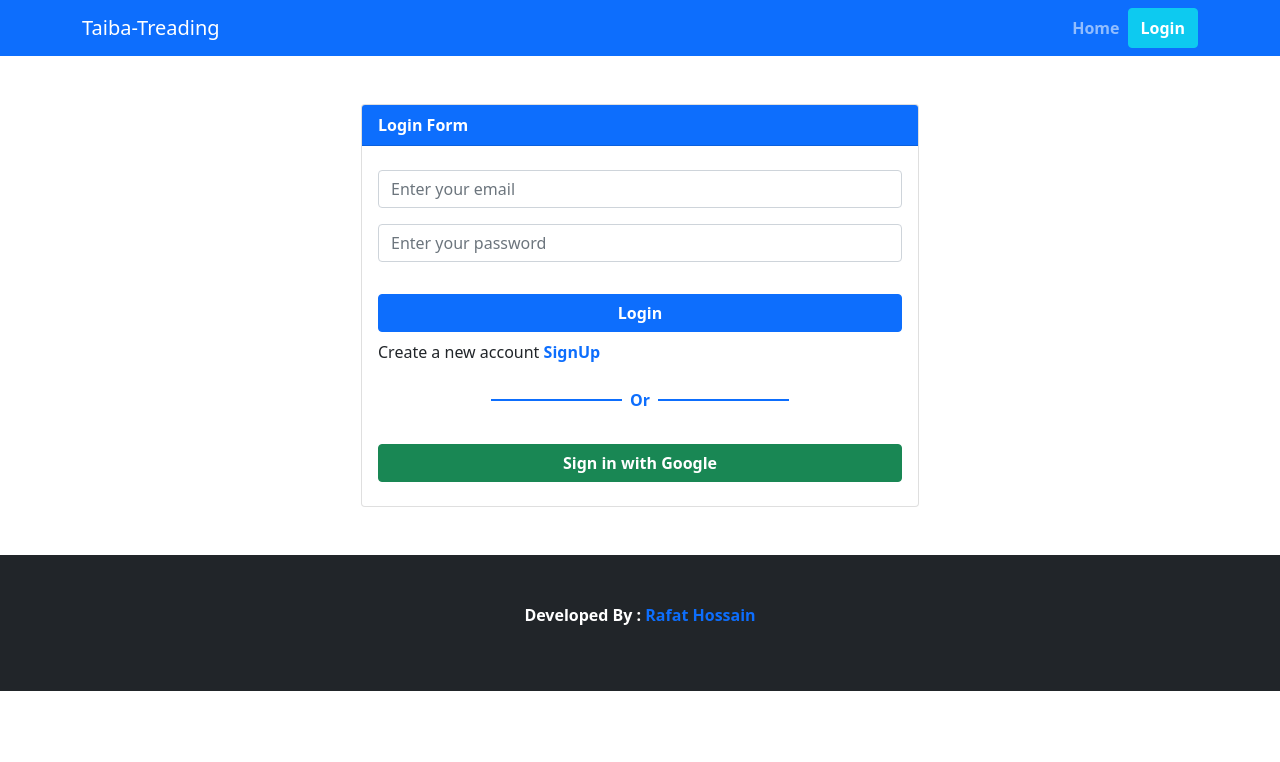
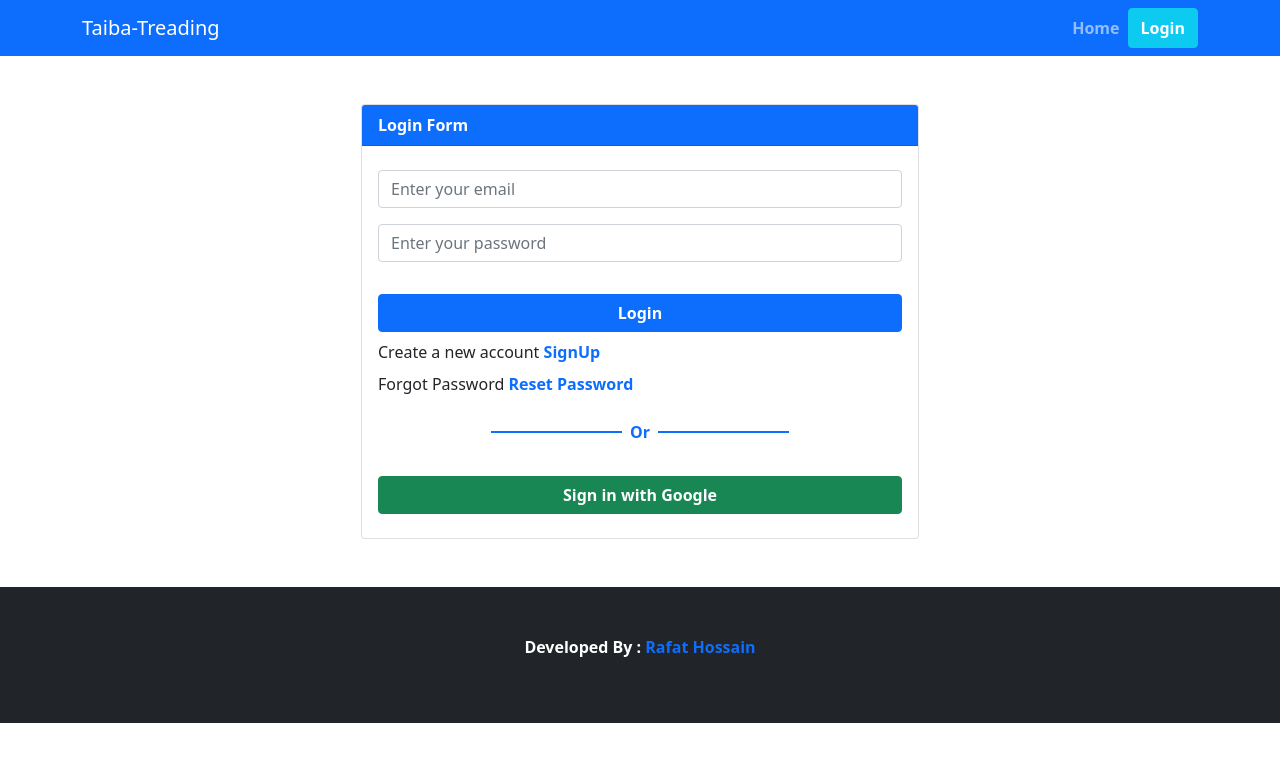
Before and after one commit to Rafat-Web-Developer/taiba-treading-client, a React (Create React App) app: page /login in a window 1280 px wide. Shown: the top 762 px of the page. Built offline with nearby package versions, Linux system fonts and the light colour scheme; no server answers.

Commit message:
Create show Reset

```diff
--- a/src/Pages/Login/Login.js
+++ b/src/Pages/Login/Login.js
@@ -1,4 +1,4 @@
-import React from "react";
+import React, { useState } from "react";
 import { Button, Card, Container, Form } from "react-bootstrap";
 import { Link, useLocation } from "react-router-dom";
 import "./Login.css";
@@ -9,6 +9,7 @@ import Loading from "../../Shared/Loading/Loading";
 import { useSignInWithEmailAndPassword } from "react-firebase-hooks/auth";
 
 const Login = () => {
+  const [showReset, setShowReset] = useState(false);
   const [signInWithGoogle, user, loading, error] = useSignInWithGoogle(auth);
   const [
     signInWithEmailAndPassword,
@@ -41,12 +42,16 @@ const Login = () => {
     signInWithEmailAndPassword(email, password);
   };
 
+  const handleShowResetPassword = () => {
+    setShowReset(true);
+  };
+
   return (
     <section className="my-5">
       <Container>
         <Card className="rafat-form-resize mx-auto">
           <Card.Header className="bg-primary text-white fw-bold">
-            Login Form
+            {showReset ? "Reset Password" : "Login Form"}
           </Card.Header>
           <Card.Body className="py-4">
             <Form onSubmit={handleLogin}>
@@ -59,6 +64,7 @@ const Login = () => {
                 />
               </Form.Group>
 
+              {!showReset && (
                 <Form.Group className="mb-3" controlId="formBasicPassword">
                   <Form.Control
                     type="password"
@@ -67,10 +73,20 @@ const Login = () => {
                     required
                   />
                 </Form.Group>
+              )}
               {error && <p className="text-danger">{error?.message}</p>}
               {errorEmailAndPassword && (
                 <p className="text-danger">{errorEmailAndPassword?.message}</p>
               )}
+              {showReset ? (
+                <Button
+                  variant="primary"
+                  type="submit"
+                  className="fw-bold w-100 mt-3"
+                >
+                  Send Email
+                </Button>
+              ) : (
                 <Button
                   variant="primary"
                   type="submit"
@@ -78,6 +94,9 @@ const Login = () => {
                 >
                   Login
                 </Button>
+              )}
+              {!showReset && (
+                <>
                   <p className="my-2">
                     Create a new account{" "}
                     <Link
@@ -87,7 +106,20 @@ const Login = () => {
                       SignUp
                     </Link>{" "}
                   </p>
+                  <p className="my-2">
+                    Forgot Password{" "}
+                    <a
+                      className="text-decoration-none text-primary fw-bold"
+                      onClick={handleShowResetPassword}
+                      style={{ cursor: "pointer" }}
+                    >
+                      Reset Password
+                    </a>
+                  </p>
+                </>
+              )}
             </Form>
+            {!showReset && (
               <div>
                 <div className="mb-3 mt-4 d-flex align-items-center justify-content-center">
                   <p className="w-25 bg-primary" style={{ height: "2px" }}></p>
@@ -103,6 +135,7 @@ const Login = () => {
                   Sign in with Google
                 </Button>
               </div>
+            )}
           </Card.Body>
         </Card>
       </Container>
```
Lines whose indentation alone changed are shown as unchanged.
